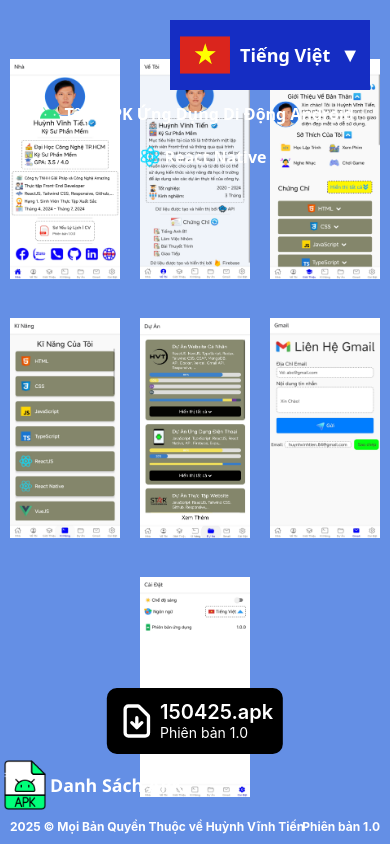
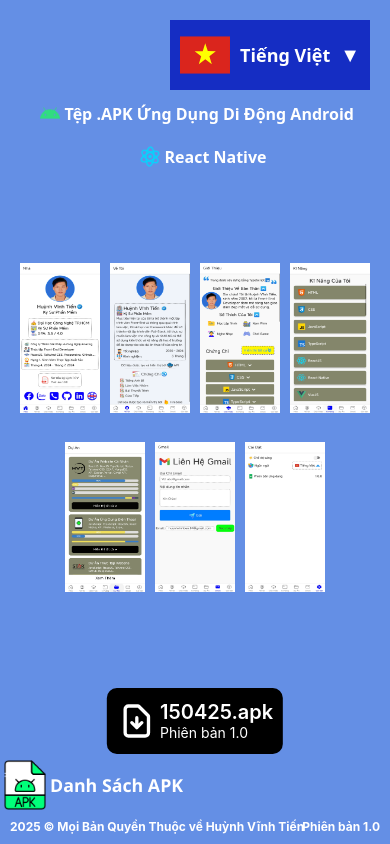
Before and after one commit to hvtienprotv84/Download_APK_main, a React (Create React App) app: page / in a window 390 px wide. Built offline with nearby package versions, Linux system fonts and the light colour scheme.

Commit message:
push update giao diện điện thoại

```diff
--- a/src/component/Explore.css
+++ b/src/component/Explore.css
@@ -207,10 +207,10 @@
     }
 
     .img_cv{
-      width: 180px;
-      height: 220px;
-      width: calc(33.33% - 20px); /* Mỗi item chiếm 1/3 chiều rộng (3 items trong 1 hàng) */
-      padding: 10px;
+      width: 80px;
+      height: 150px;
+      /* width: calc(33.33% - 20px); Mỗi item chiếm 1/3 chiều rộng (3 items trong 1 hàng) */
+      padding: 5px;
      }
 
      .title{
```
